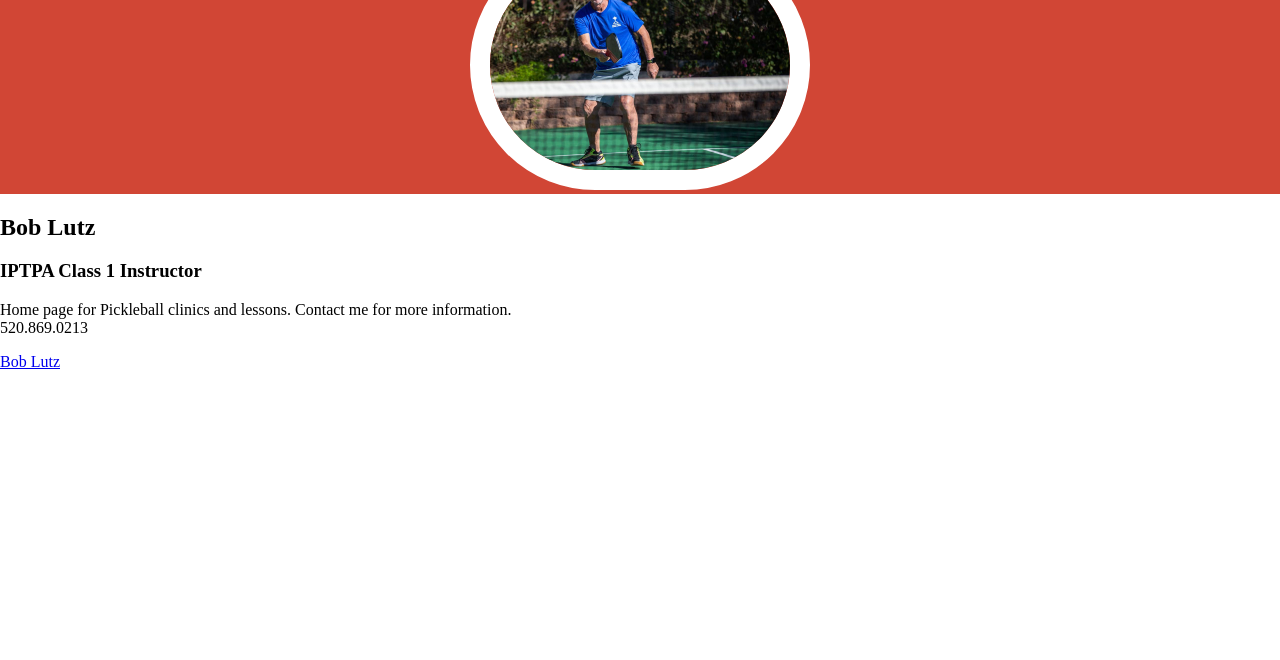
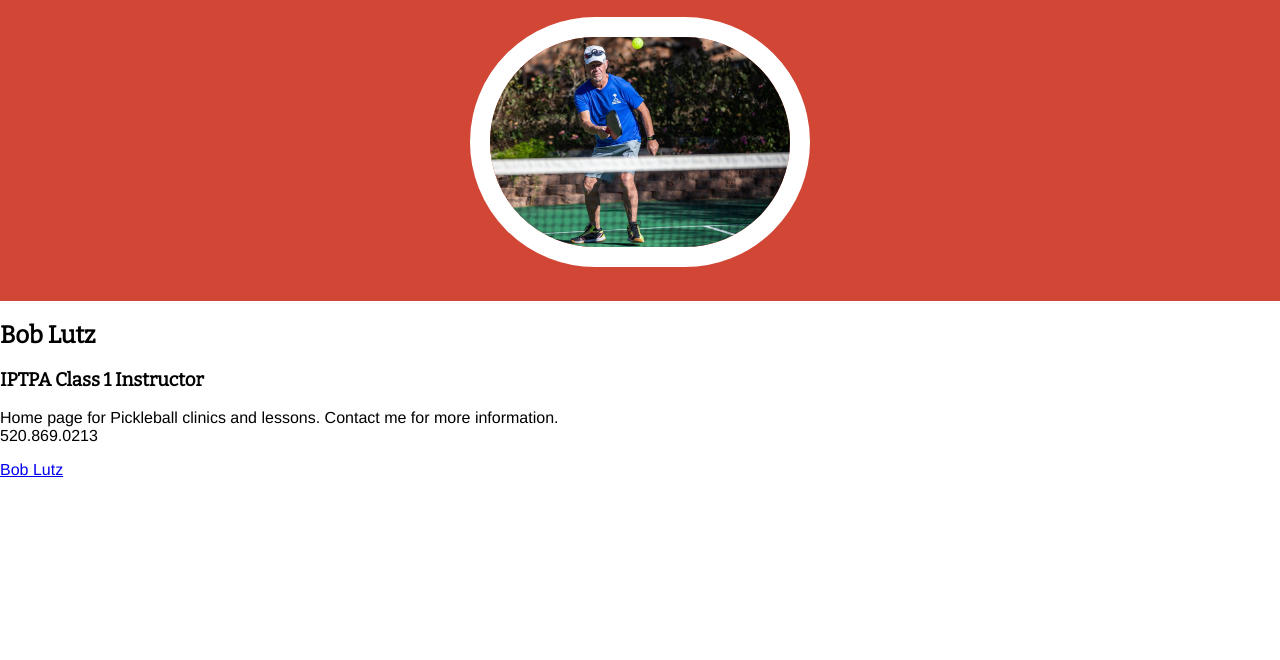
Before and after one commit to LutzFeste/Lutz-Pickleball-Academy, a plain HTML site: page index.html in a window 1280 px wide. Shown: the part 140-800 px from the top of the page. Drawn offline with nearby package versions, Linux system fonts and the light colour scheme.

Commit message:
css colors and fonts

```diff
--- a/css/lpa.css
+++ b/css/lpa.css
@@ -1,14 +1,23 @@
 body{
 	margin: 0;
+	margin-top: 0;
+	font-family: helvetica, arial, sans-serif;
 }
 
 header{
 	background-color: #d14635;
 	text-align: center;
+	padding-top: 30px;
+	padding-bottom: 30px;
+}
+h1,h2,h3{
+	font-family: 'Bitter', serif;
 }
 
 header h1{
 	color: White;
+	font-size: 50px;
+
 }
 
 header img{
--- a/index.html
+++ b/index.html
@@ -3,6 +3,7 @@
 <head>
 	<title>Lutz Pickleball Academy</title>
 	<link rel="icon" href="img/pickleball.png">
+	<link href="https://fonts.googleapis.com/css2?family=Bitter&display=swap" rel="stylesheet">
 	<link rel="stylesheet" type="text/css" href="css/lpa.css">
 </head>
 <body>
```
